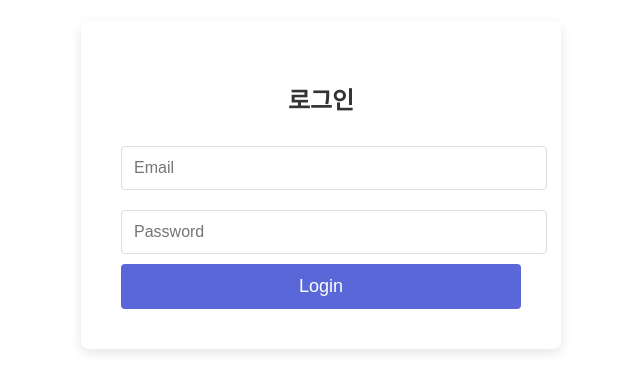
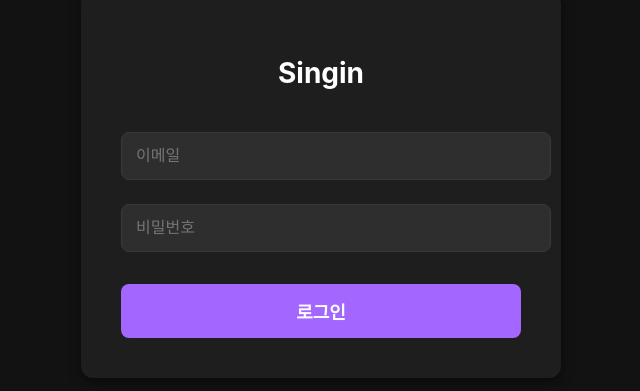
Before and after one commit to jklee3409/HealtManagement_Frontend, a React (Create React App) app: page /login in a window 1280 px wide. Shown: the part 215-606 px from the top of the page, without its empty margins (319-959 px from the left). Built offline with nearby package versions, Linux system fonts and the light colour scheme.

Commit message:
feat(login): 로그인 페이지 UI 변경

```diff
--- a/src/pages/LoginPage.js
+++ b/src/pages/LoginPage.js
@@ -8,48 +8,62 @@ const LoginContainer = styled.div`
   justify-content: center;
   align-items: center;
   height: 100vh;
+  background-color: #121212;
 `;
 
 const FormWrapper = styled.div`
   width: 400px;
   padding: 40px;
-  border-radius: 8px;
-  box-shadow: 0px 4px 12px rgba(0, 0, 0, 0.1);
+  border-radius: 12px;
+  background-color: #1e1e1e;
+  box-shadow: 0 4px 12px rgba(0, 0, 0, 0.5);
   display: flex;
   flex-direction: column;
   align-items: center;
 `;
 
 const Title = styled.h2`
-  font-size: 24px;
-  color: #333;
-  margin-bottom: 20px;
+  font-size: 28px;
+  color: white;
+  margin-bottom: 30px;
 `;
 
 const Input = styled.input`
   width: 100%;
-  padding: 12px;
-  margin: 10px 0;
-  border: 1px solid #ddd;
-  border-radius: 4px;
+  padding: 14px;
+  margin: 12px 0;
+  border: 1px solid #3a3a3a;
+  border-radius: 8px;
   font-size: 16px;
+  color: #e6e6ff;
+  background-color: #2e2e2e;
+  transition: border-color 0.3s ease;
+
+  &:focus {
+    outline: none;
+    border-color: #a366ff;
+  }
 `;
 
 const Button = styled.button`
   width: 100%;
-  padding: 12px;
-  background-color: #5a67d8;
+  padding: 14px;
+  background-color: #a366ff;
   color: white;
+  font-size: 18px;
+  font-weight: bold;
   border: none;
-  border-radius: 4px;
-  font-size: 18px;
+  border-radius: 8px;
   cursor: pointer;
+  margin-top: 20px;
+  transition: background-color 0.3s ease;
+
   &:hover {
-    background-color: #4c51bf;
+    background-color: #944dff;
   }
 `;
 
-const Login = () => {
+const LoginPage = ({ setIsLoggedIn }) => {
   const [email, setEmail] = useState('');
   const [password, setPassword] = useState('');
   const navigate = useNavigate();
@@ -63,13 +77,12 @@ const Login = () => {
       });
 
       if (response.status === 200) {
-        // 로그인 성공 시 localStorage에 세션 정보 저장
         const user = response.data;
         localStorage.setItem('userId', user.id);
-        localStorage.setItem('isLoggedIn', true);
-        localStorage.setItem('user', JSON.stringify(response.data));
+        localStorage.setItem('user', JSON.stringify(user));
+        setIsLoggedIn(true);
 
-        navigate('/input');  // 개인 건강 관리 페이지로 이동
+        navigate('/');  // 홈페이지로 이동
       }
     } catch (error) {
       console.error('Login error:', error);
@@ -80,12 +93,12 @@ const Login = () => {
   return (
     <LoginContainer>
       <FormWrapper>
-        <Title>로그인</Title>
+        <Title>Singin</Title>
         <form onSubmit={handleLogin}>
           <Input
             type="email"
             name="email"
-            placeholder="Email"
+            placeholder="이메일"
             value={email}
             onChange={(e) => setEmail(e.target.value)}
             required
@@ -93,16 +106,16 @@ const Login = () => {
           <Input
             type="password"
             name="password"
-            placeholder="Password"
+            placeholder="비밀번호"
             value={password}
             onChange={(e) => setPassword(e.target.value)}
             required
           />
-          <Button type="submit">Login</Button>
+          <Button type="submit">로그인</Button>
         </form>
       </FormWrapper>
     </LoginContainer>
   );
 };
 
-export default Login;
+export default LoginPage;
```
